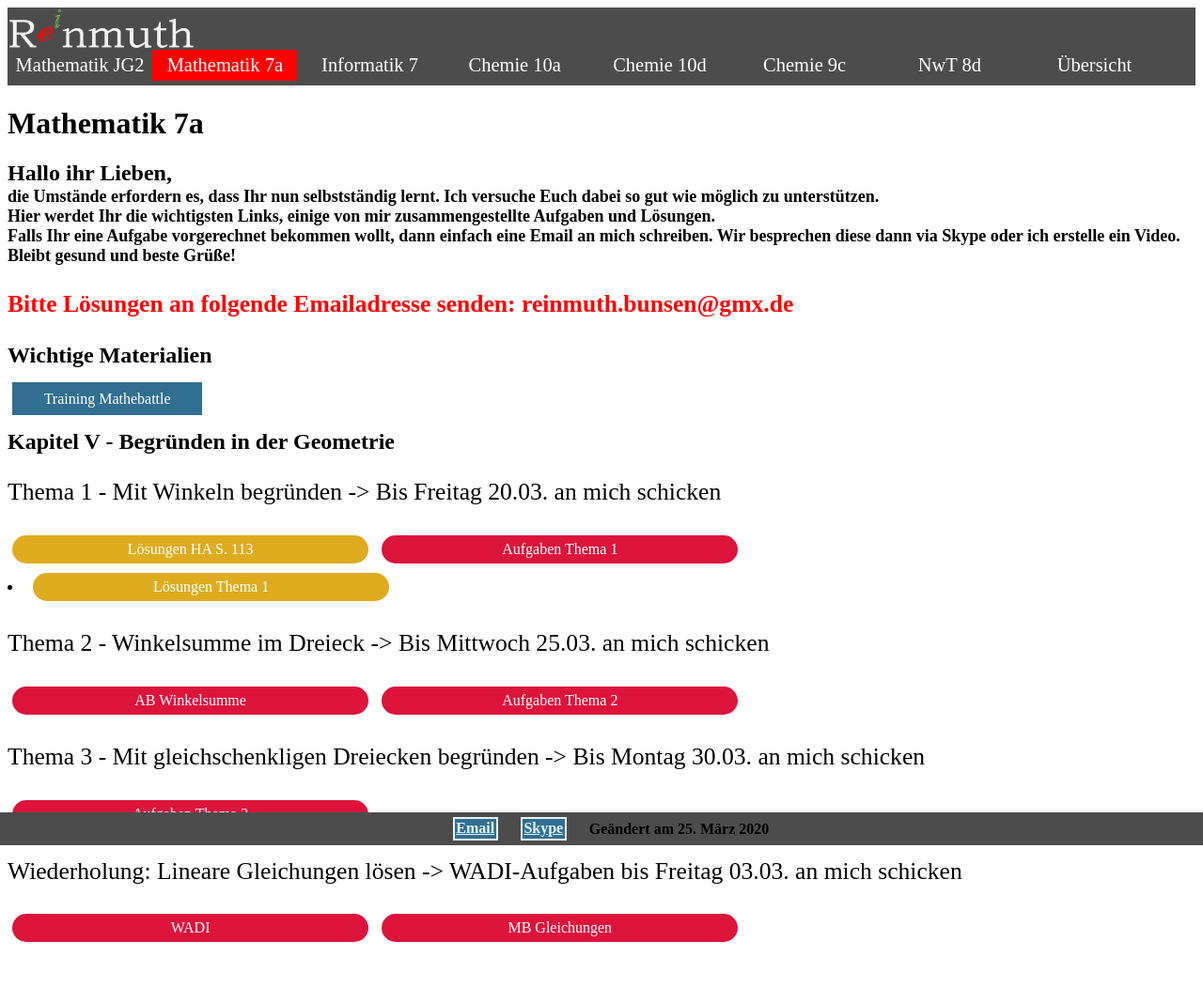
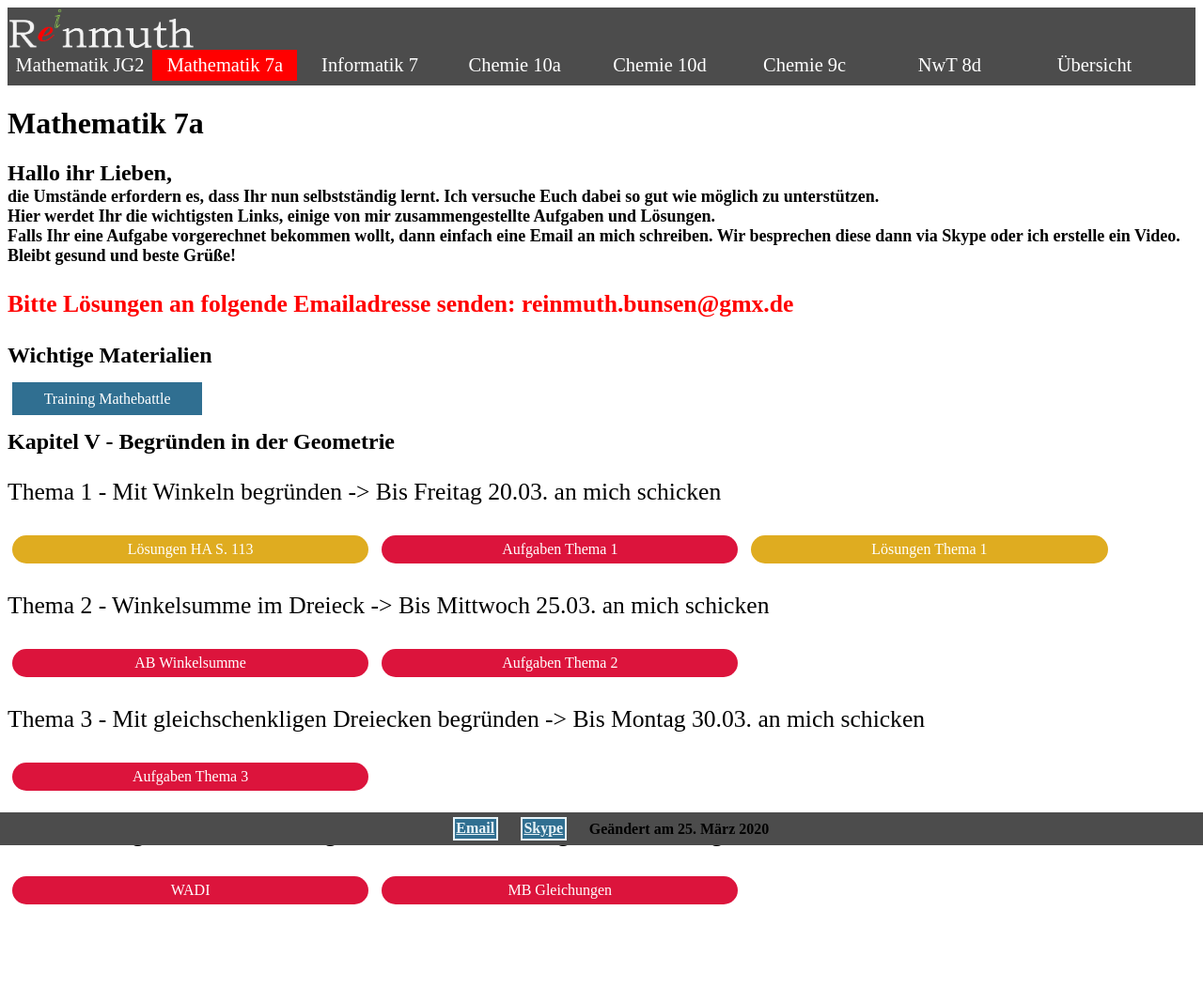
Before and after one commit to Reinmuth/Reinmuth.github.io, a Jekyll site: the page 7aM.html, which Jekyll copies as it is, in a window 1280 px wide. Shown: the whole page at 94% size. Built offline with Jekyll 4.4.1, drawn with Linux system fonts in a browser that asks for light colours; after the commit the page ends 1028 px from its top, so only the background shows below that.

Commit message:
Add files via upload

```diff
--- a/7aM.html
+++ b/7aM.html
@@ -52,7 +52,7 @@
 
 						<a class="kachel sol" href="M7/Lösungen HA.pdf">Lösungen HA S. 113</a>
 						<a class="kachel exerc" href="M7/Thema 1 Aufgaben.pdf">Aufgaben Thema 1</a>
-						<li> <a class="kachel sol" href="M7/Thema 1 Lösungen.pdf">Lösungen Thema 1</a>    </li>
+						<a class="kachel sol" href="M7/Thema 1 Lösungen.pdf">Lösungen Thema 1</a>
 						<!-- <li> <a class="vid" href="">Erklärungen</a>    </li> -->
 
 
```
